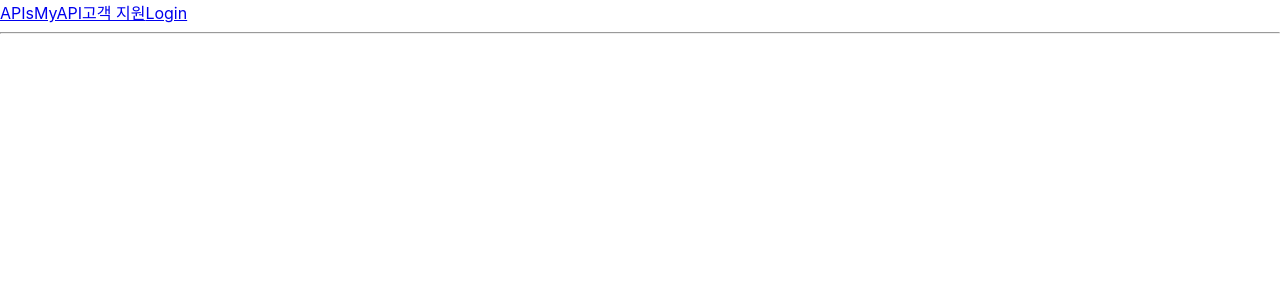
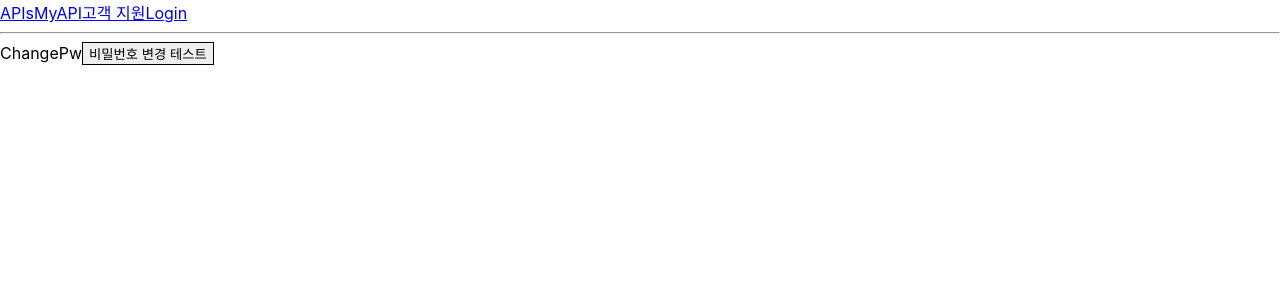
Before and after one commit to ji-eun-moon/ASAP, a React (Create React App) app in the folder Frontend/asap/: page /change_password in a window 1280 px wide. Before the commit this address had no page. Shown: the top 300 px of the page. Built offline with nearby package versions, Linux system fonts and the light colour scheme.

Commit message:
[FE] TEST : 비밀번호 변경 테스트를 위한 페이지 작성

```diff
--- /dev/null
+++ b/Frontend/asap/src/hooks/api/auth/useChangePw.ts
@@ -0,0 +1 @@
+import axios from 'axios';
--- /dev/null
+++ b/Frontend/asap/src/pages/auth/ChangePw.tsx
@@ -0,0 +1,14 @@
+import React from 'react';
+
+function ChangePw() {
+  return (
+    <div>
+      ChangePw
+      <button type="button" style={{ border: '1px solid' }}>
+        비밀번호 변경 테스트
+      </button>
+    </div>
+  );
+}
+
+export default ChangePw;
--- a/Frontend/asap/src/pages/auth/FindAccount.tsx
+++ b/Frontend/asap/src/pages/auth/FindAccount.tsx
@@ -1,5 +1,5 @@
 import useFindId from 'hooks/api/auth/useFindId';
-import useFindPw from 'hooks/api/auth/useFindPassWord';
+import useFindPw from 'hooks/api/auth/useFindPw';
 import React from 'react';
 
 function FindAccount() {
--- a/Frontend/asap/src/router/routes.tsx
+++ b/Frontend/asap/src/router/routes.tsx
@@ -7,6 +7,7 @@ import MainPage from 'pages/main/MainPage';
 import SignUp from 'pages/auth/SignUp';
 import LogIn from 'pages/auth/LogIn';
 import FindAccount from 'pages/auth/FindAccount';
+import ChangePw from 'pages/auth/ChangePw';
 
 // api
 import ApiList from 'pages/api/ApiList';
@@ -122,6 +123,10 @@ const routes: Route[] = [
     path: '/notice',
     element: <NoticeList />,
   },
+  {
+    path: '/change_password',
+    element: <ChangePw />,
+  },
 ];
 
 export default routes;
```
Also changed, not shown: Frontend/asap/src/hooks/api/auth/useFindPw.ts (renamed from Frontend/asap/src/hooks/api/auth/useFindPassWord.ts).
